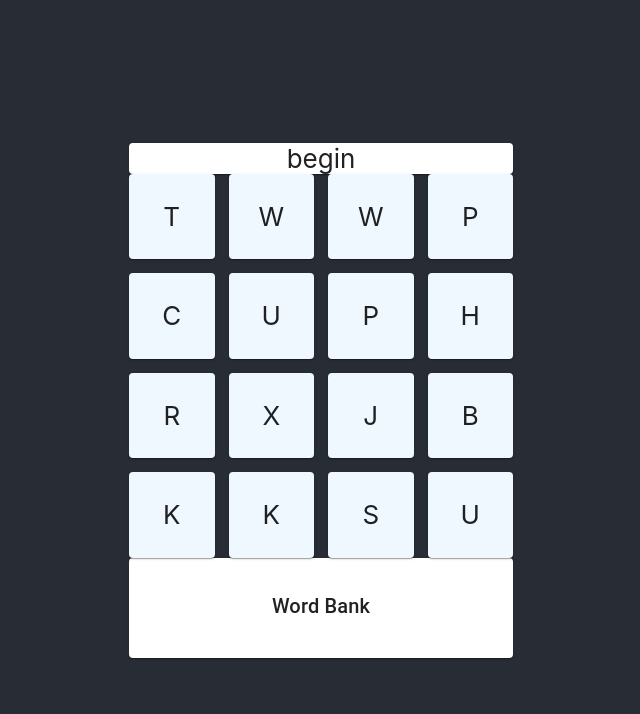
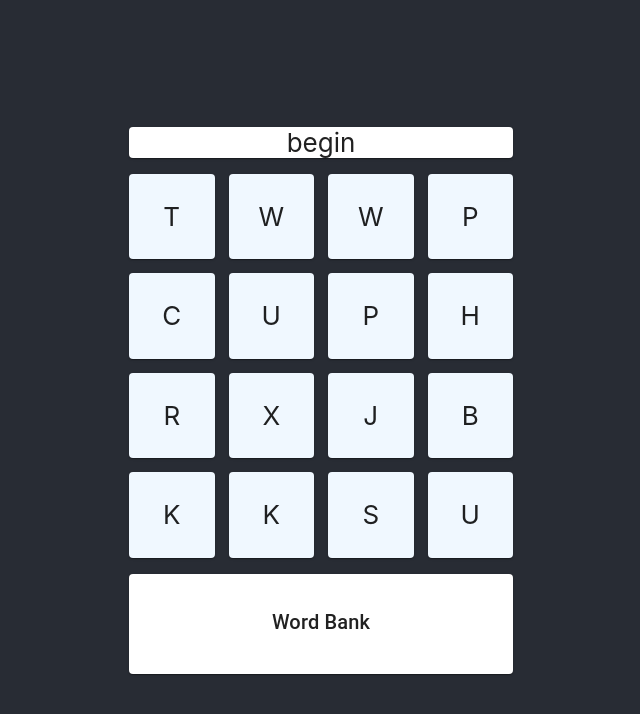
Before and after one commit to ktnguy20/wordhunt-reactapp, a React (Create React App) app: page / in a window 1280 px wide. Shown: the top 714 px of the page, without its empty margins (319-959 px from the left). Built offline with nearby package versions, Linux system fonts and the light colour scheme.

Commit message:
adding padding

```diff
--- a/src/components/TileGrid.tsx
+++ b/src/components/TileGrid.tsx
@@ -107,7 +107,7 @@ function TileGrid(props:TileGridProps) {
     return (
         <Box width={{xs:0.6, sm:.5, md: .4, lg:.3, xl:.2}} className="unselectable">
             <div onMouseUp = {mouseUpHandler}>
-                <Paper>
+                <Paper style = {{marginBottom: '2vh'}}>
                     {currWord}
                 </Paper>
                 <Grid container spacing={{xs:1, sm:1.25, md:1.5, lg:1.75, xl:2}} className="unselectable">
@@ -119,7 +119,7 @@ function TileGrid(props:TileGridProps) {
                         );
                     })}
                 </Grid>
-                <Paper style={{height: 100, overflow: 'auto'}}>
+                <Paper style={{height: 100, overflow: 'auto', marginTop: '2vh'}}>
                 <Typography sx={{ mt: 4, mb: 2 }} variant="h6" component="div">
                     Word Bank
                 </Typography>
```
